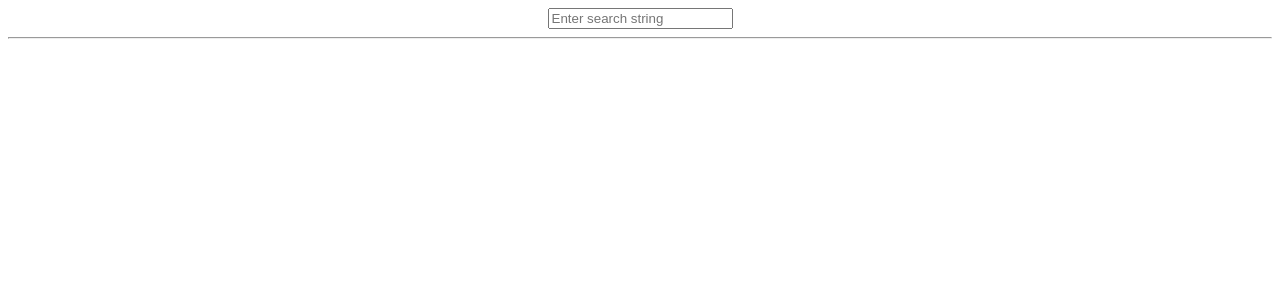
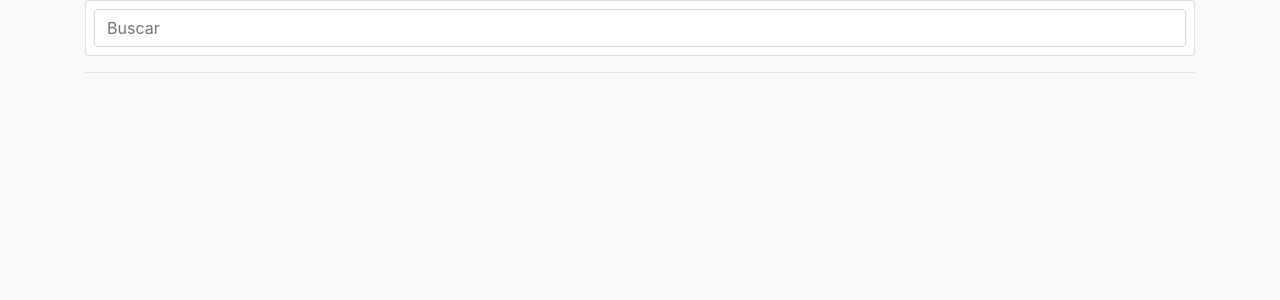
Before and after one commit to luizaprata/rxjs-angular-tdc, an Angular app: page / in a window 1280 px wide. Shown: the top 300 px of the page. Built offline with nearby package versions, Linux system fonts and the light colour scheme.

Commit message:
ajuste layout bootstrap

```diff
--- a/angular.json
+++ b/angular.json
@@ -23,6 +23,7 @@
               "src/assets"
             ],
             "styles": [
+              "node_modules/bootstrap/dist/css/bootstrap.min.css",
               "src/styles.css"
             ],
             "scripts": []
--- a/package.json
+++ b/package.json
@@ -20,6 +20,7 @@
     "@angular/platform-browser": "^6.0.3",
     "@angular/platform-browser-dynamic": "^6.0.3",
     "@angular/router": "^6.0.3",
+    "bootstrap": "^4.1.2",
     "core-js": "^2.5.4",
     "rxjs": "^6.0.0",
     "zone.js": "^0.8.26"
--- a/src/app/app.component.html
+++ b/src/app/app.component.html
@@ -1,4 +1,4 @@
 <!--The content below is only a placeholder and can be replaced.-->
-<div style="text-align:center">
+<div class="container">
   <app-search-entry></app-search-entry>
 </div>
--- a/src/app/app.module.ts
+++ b/src/app/app.module.ts
@@ -5,7 +5,7 @@ import { AppComponent } from './app.component';
 import { SearchEntryComponent } from './component/search-entry/search-entry.component';
 import { SearchService } from 'src/app/service/search.service';
 import { JsonpModule, HttpModule } from '@angular/http';
-import { ReactiveFormsModule, FormsModule, } from '@angular/forms';
+import { ReactiveFormsModule, FormsModule } from '@angular/forms';
 
 @NgModule({
   declarations: [AppComponent, SearchEntryComponent],
--- a/src/app/component/search-entry/search-entry.component.css
+++ b/src/app/component/search-entry/search-entry.component.css
@@ -0,0 +1,3 @@
+.badge{
+    white-space: normal;
+}
--- a/src/app/component/search-entry/search-entry.component.html
+++ b/src/app/component/search-entry/search-entry.component.html
@@ -1,6 +1,6 @@
-<form class="form-inline">
-  <div class="form-group">
-    <input type="search" class="form-control" placeholder="Enter search string" [formControl]="searchField">
+<form class="card p-2">
+  <div class="input-group">
+    <input type="search" class="form-control" placeholder="Buscar" [formControl]="searchField">
   </div>
 </form>
 <hr/>
@@ -9,10 +9,14 @@
   <p class="lead" *ngIf="loading">Loading...</p>
 </div>
 
-<ul class="list-group">
+<ul class="list-group mb-3">
+
   <li class="list-group-item" *ngFor="let track of results | async">
-    <img src="{{track.thumbnail}}">
-    <a target="_blank" href="{{track.link}}">{{ track.track }}
-    </a>
+    <div class="media lh-condensed">
+      <img class="align-self-start mr-3" src="{{track.thumbnail}}" alt="Generic placeholder image">
+      <div class="media-body">
+        <a target="_blank" class="badge badge-light wrap" href="{{track.link}}">{{track.track}}</a>
+      </div>
+    </div>
   </li>
 </ul>
--- a/src/index.html
+++ b/src/index.html
@@ -8,7 +8,7 @@
   <meta name="viewport" content="width=device-width, initial-scale=1">
   <link rel="icon" type="image/x-icon" href="favicon.ico">
 </head>
-<body>
+<body class="bg-light">
   <app-root></app-root>
 </body>
 </html>
```
Also changed, not shown: 1 other file (tests, documents, lock files or other folders).
